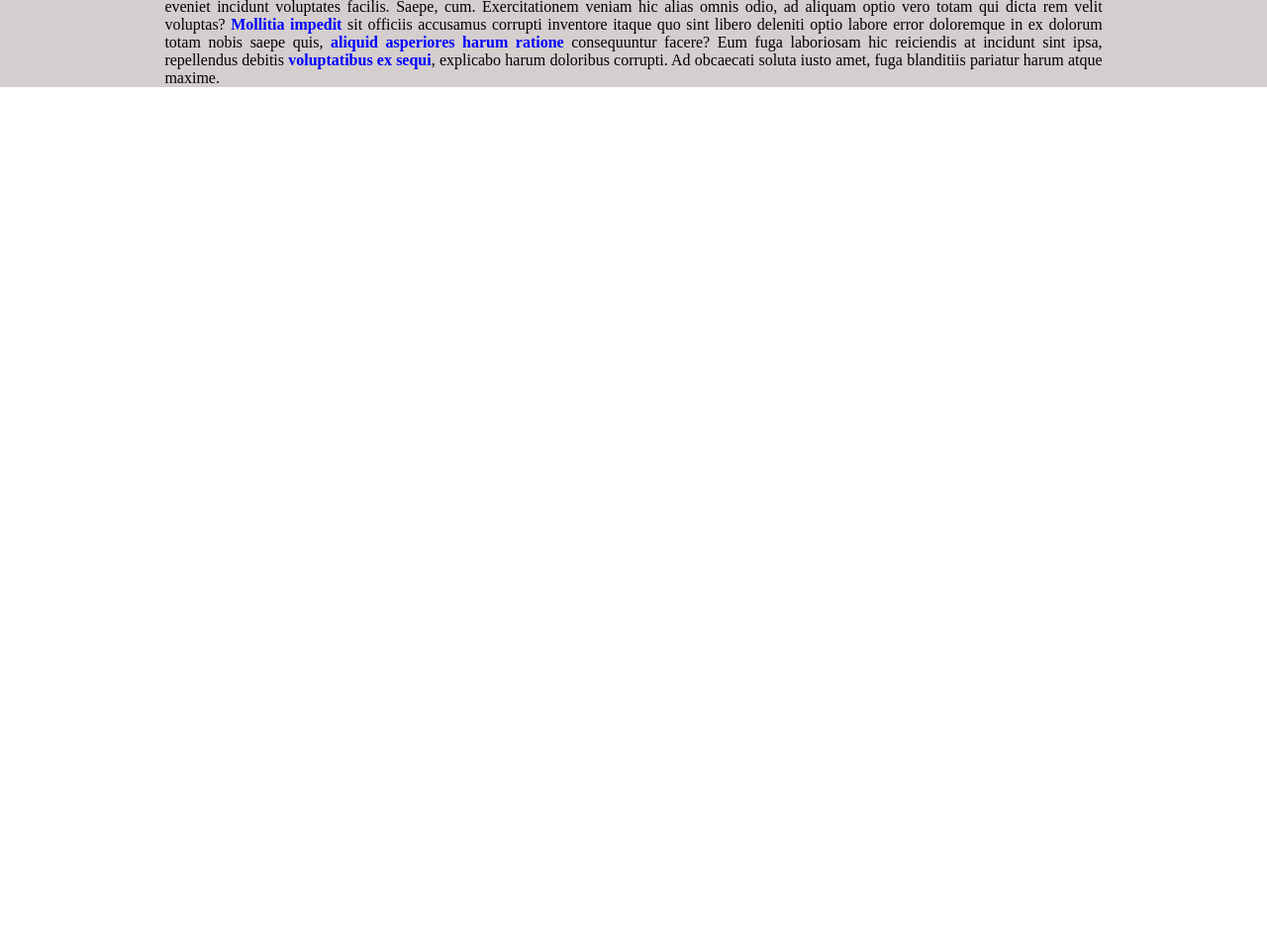
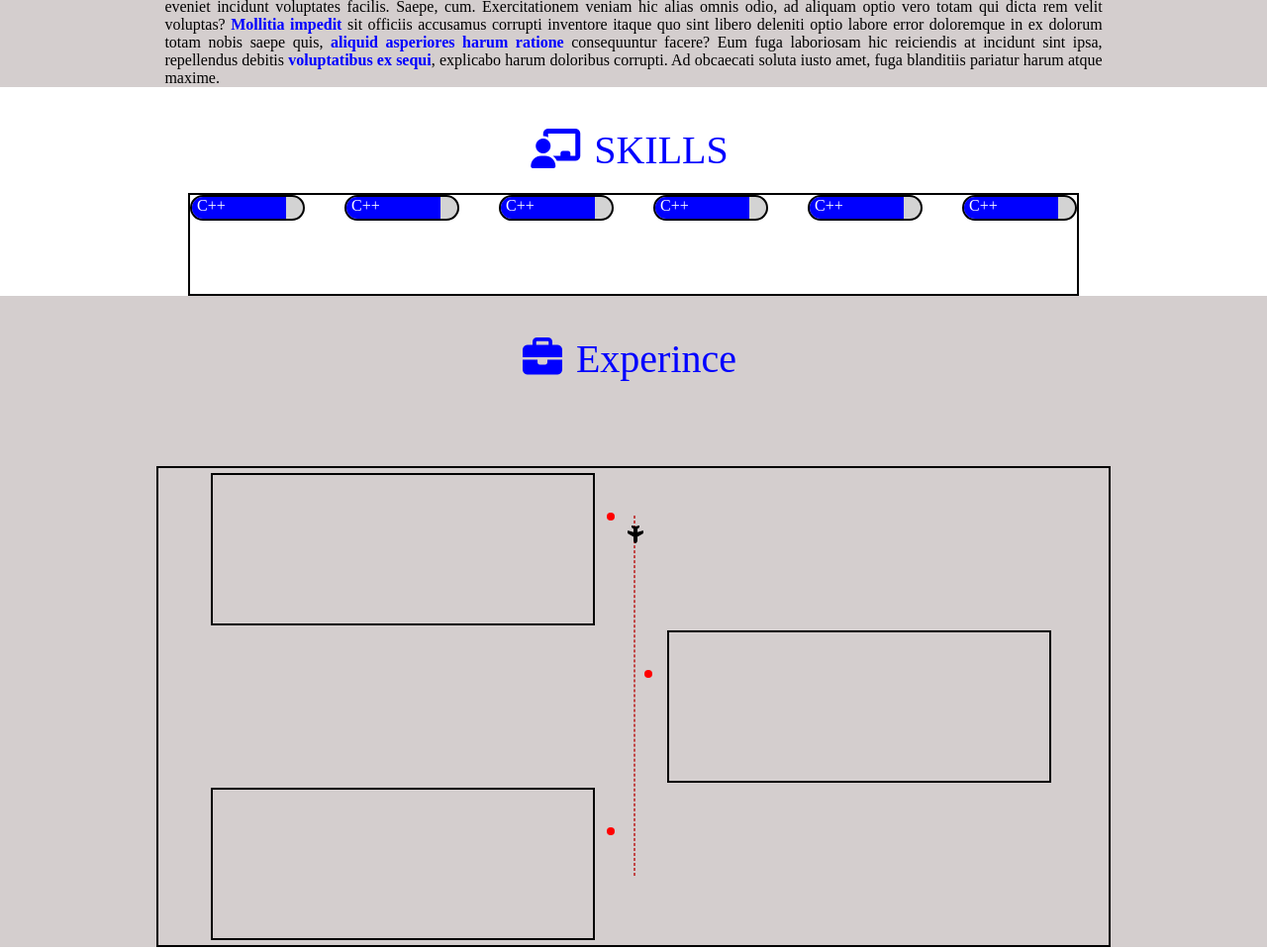
Before and after one commit to Aaditya785/Resume, a plain HTML site: page index.html in a window 1280 px wide. Shown: the part 596-1556 px from the top of the page at 99% size. Before the commit the page ends 800 px from the top, so only its background shows below. Drawn offline with Linux system fonts and the light colour scheme.

Commit message:
Structed Upto Education Section

```diff
--- a/index.html
+++ b/index.html
@@ -78,21 +78,102 @@
                 <img src="./images/me.jpg" alt="my-image">
             </div>
             <p id="intro"><span>Lorem ipsum</span> dolor, sit amet consectetur adipisicing elit. Consequatur, consectetur maiores? Sequi, illo fugit cumque, iste amet sed adipisci odio, eveniet incidunt voluptates facilis. Saepe, cum. Exercitationem veniam hic alias omnis odio, ad aliquam optio vero totam qui dicta rem velit voluptas? <span>Mollitia impedit</span> sit officiis accusamus corrupti inventore itaque quo sint libero deleniti optio labore error doloremque in ex dolorum totam nobis saepe quis, <span>aliquid asperiores harum ratione</span> consequuntur facere? Eum fuga laboriosam hic reiciendis at incidunt sint ipsa, repellendus debitis <span>voluptatibus ex sequi</span>, explicabo harum doloribus corrupti. Ad obcaecati soluta iusto amet, fuga blanditiis pariatur harum atque maxime.</p>
-        </section>
-        <section id="skills">
+
 
         </section>
+
+        <section id="skills">
+            <h1 class="section-heading">
+                <span>
+                    <i class="fas fa-chalkboard-teacher"></i>
+                 </span>
+                <span>SKILLS</span>
+            </h1>
+
+            <div class="skills-display">
+
+                <div class="skill-progress">
+                    <div class="eighty-five mb-blue">
+                        <div class="skill-name">
+                            <span>C++</span>
+                        </div>
+                    </div>
+                </div>
+
+                <div class="skill-progress">
+                    <div class="eighty-five mb-blue">
+                        <div class="skill-name">
+                            <span>C++</span>
+                        </div>
+                    </div>
+                </div>
+                <div class="skill-progress">
+                    <div class="eighty-five mb-blue">
+                        <div class="skill-name">
+                            <span>C++</span>
+                        </div>
+                    </div>
+                </div>
+                <div class="skill-progress">
+                    <div class="eighty-five mb-blue">
+                        <div class="skill-name">
+                            <span>C++</span>
+                        </div>
+                    </div>
+                </div>
+                <div class="skill-progress">
+                    <div class="eighty-five mb-blue">
+                        <div class="skill-name">
+                            <span>C++</span>
+                        </div>
+                    </div>
+                </div>
+                <div class="skill-progress">
+                    <div class="eighty-five mb-blue">
+                        <div class="skill-name">
+                            <span>C++</span>
+                        </div>
+                    </div>
+                </div>
+            </div>
+        </section>
+
         <section id="experince">
+            <h1 class="section-heading mb75px">
+                <span>
+                    <i class="fas fa-briefcase"></i>
+                 </span>
+                <span>Experince</span>
+            </h1>
+
+            <div class="timeline">
+                <div class="timeline-box">
+
+                </div>
+                <div class="timeline-box">
+
+                </div>
+                <div class="timeline-box">
+
+                </div>
+                <div class="timeline-divider">
+                    <div class="timeline-traveller">
+                        <i class="fa fa-plane"></i>
+                    </div>
+                </div>
+            </div>
+
+
 
         </section>
-        <section id="education">
 
+        <section class="section-height" id="education">
         </section>
-        <section id="portfolio">
 
+        <section class="section-height" id="portfolio">
         </section>
-        <section id="contact">
 
+        <section class="section-height" id="contact">
         </section>
     </main>
 
```
